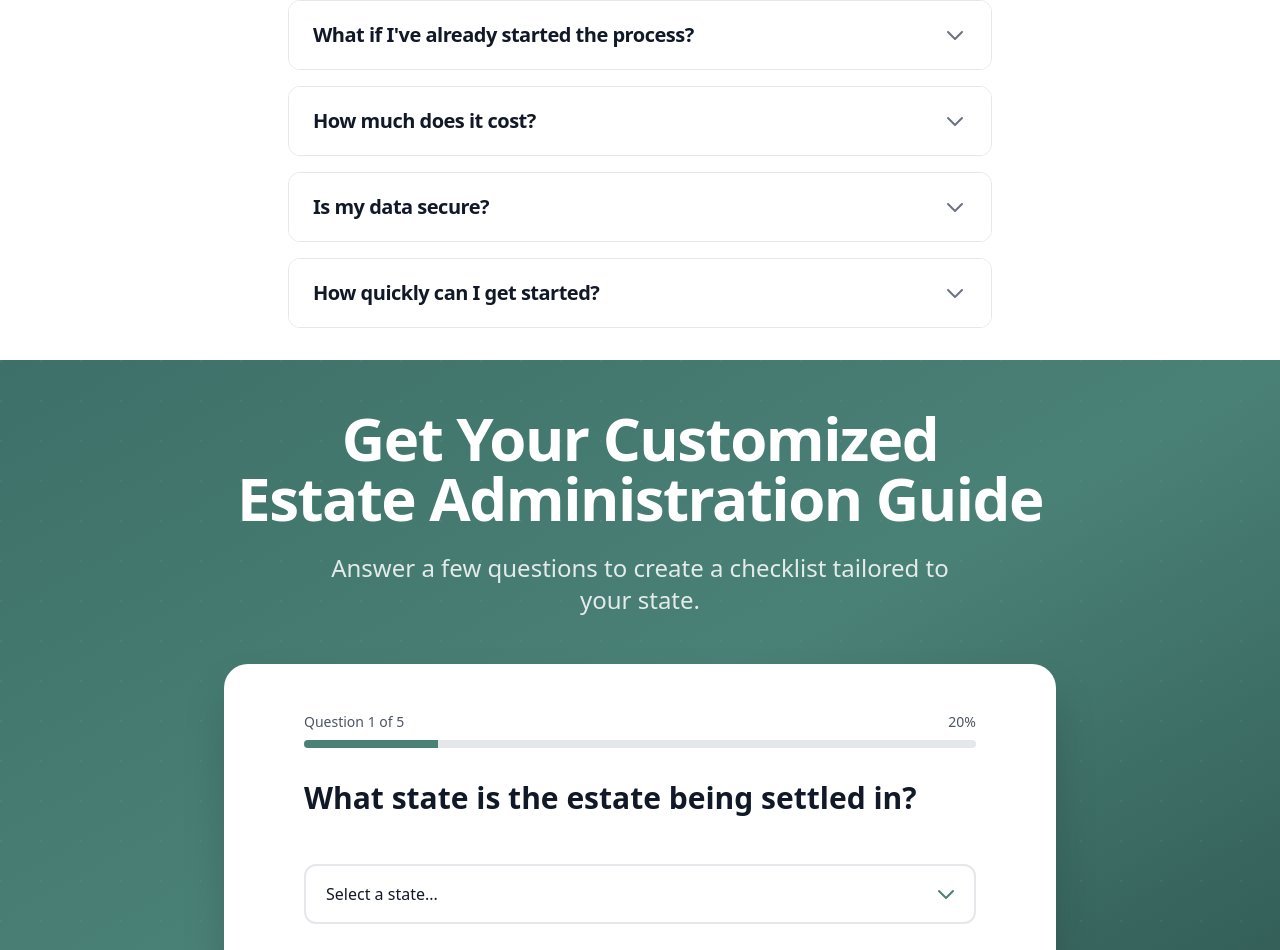
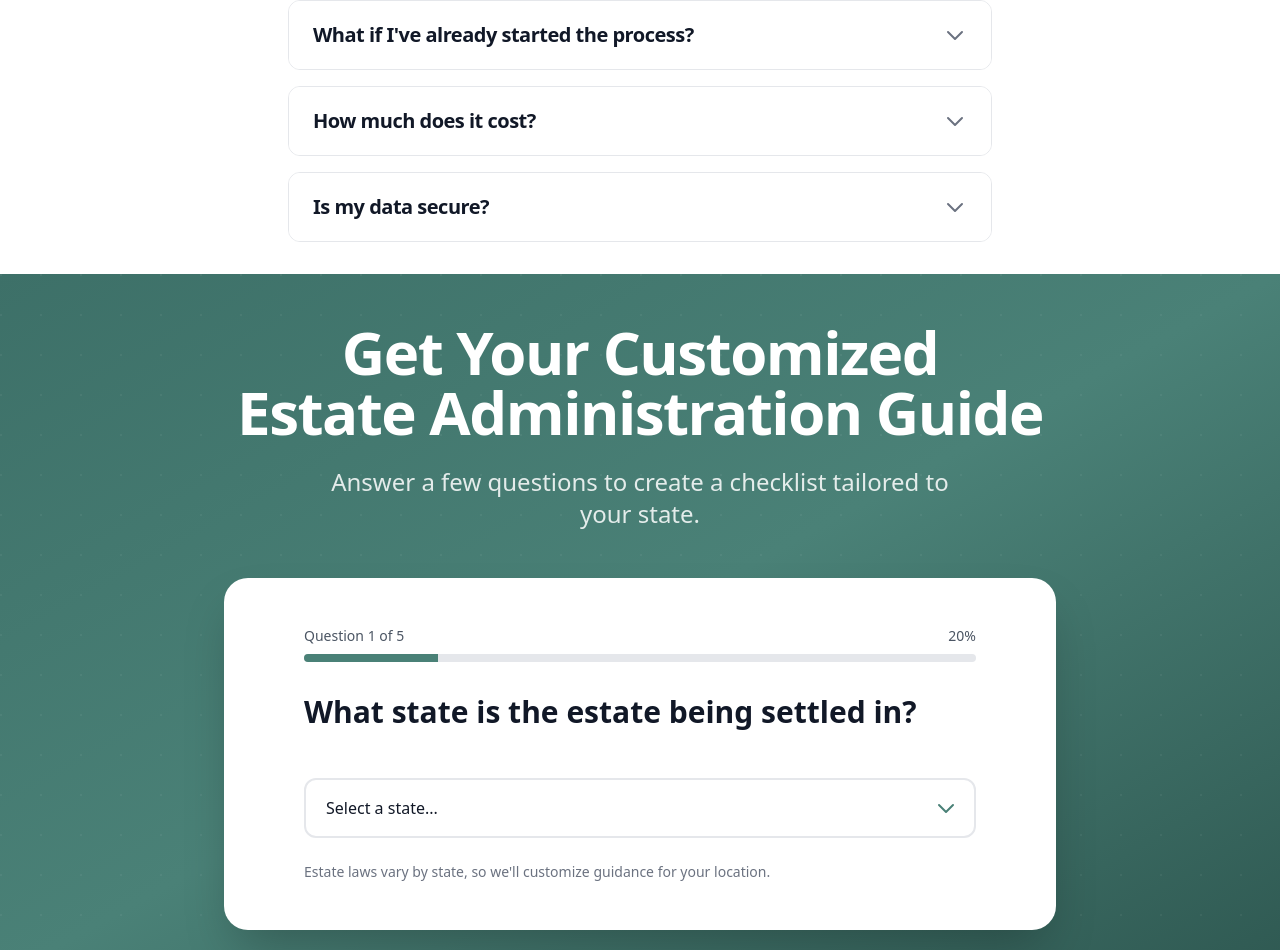
Before and after one commit to austentalbot/landing-pages, a Next.js app: page /estate-beacon in a window 1280 px wide. Shown: the part 4370-5320 px from the top of the page. Built offline with nearby package versions, Linux system fonts and the light colour scheme.

Commit message:
adjust price to 499 and remove the quickly getting started q/a

```diff
--- a/app/estate-beacon/page.tsx
+++ b/app/estate-beacon/page.tsx
@@ -94,17 +94,12 @@ export default function EstateBeacon() {
     {
       question: "How much does it cost?",
       answer:
-        "Estate Beacon is $199 per estate—a one-time flat fee for complete access throughout the entire settlement process (typically 6-18 months). This is a qualified estate expense and is fully reimbursable from the estate, so you don't pay out of pocket.",
+        "Estate Beacon is $499 per estate—a one-time flat fee for complete access throughout the entire settlement process (typically 6-18 months). This is a qualified estate expense and is fully reimbursable from the estate, so you don't pay out of pocket.",
     },
     {
       question: "Is my data secure?",
       answer:
         "Yes. All documents and information are encrypted and stored securely. Your data is private and will never be shared.",
-    },
-    {
-      question: "How quickly can I get started?",
-      answer:
-        "Once you sign up, we'll guide you through the setup process for your specific state. You'll receive your customized checklist and can start organizing your estate administration immediately.",
     },
   ];
 
```
